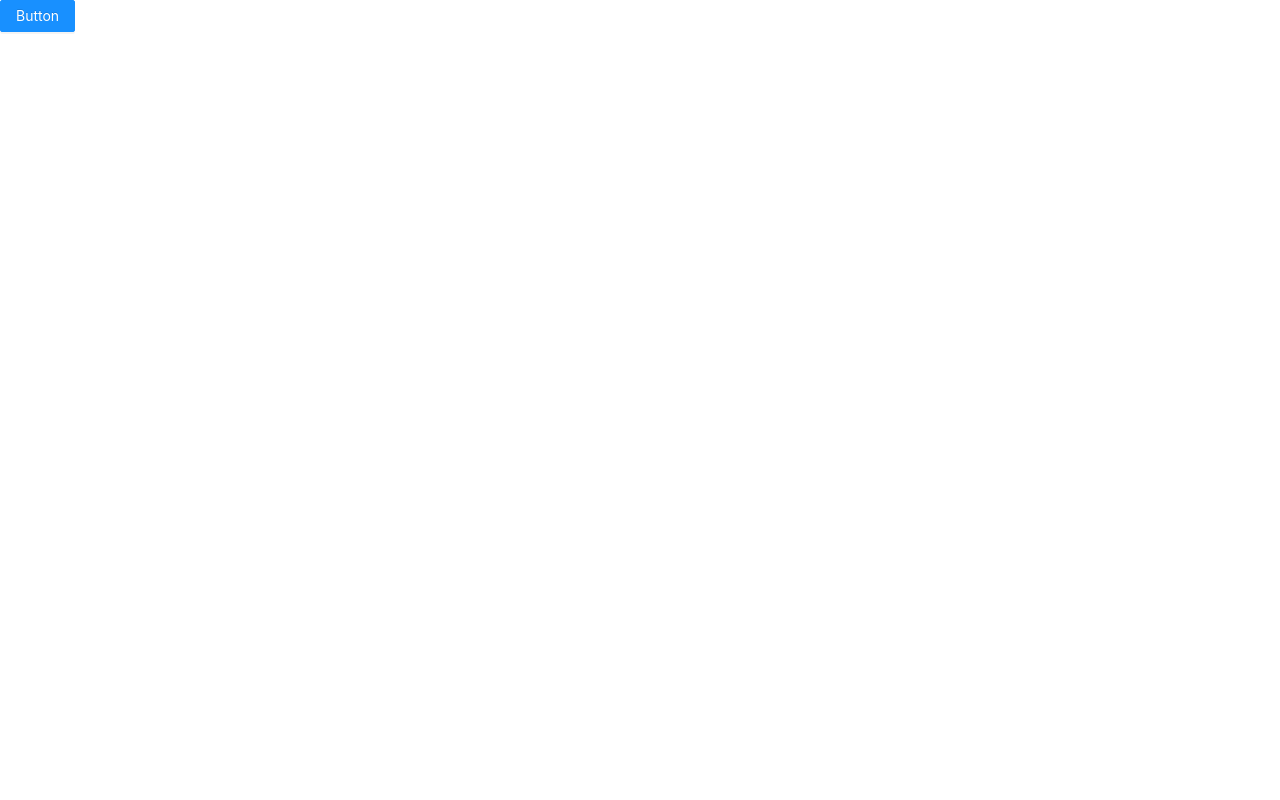
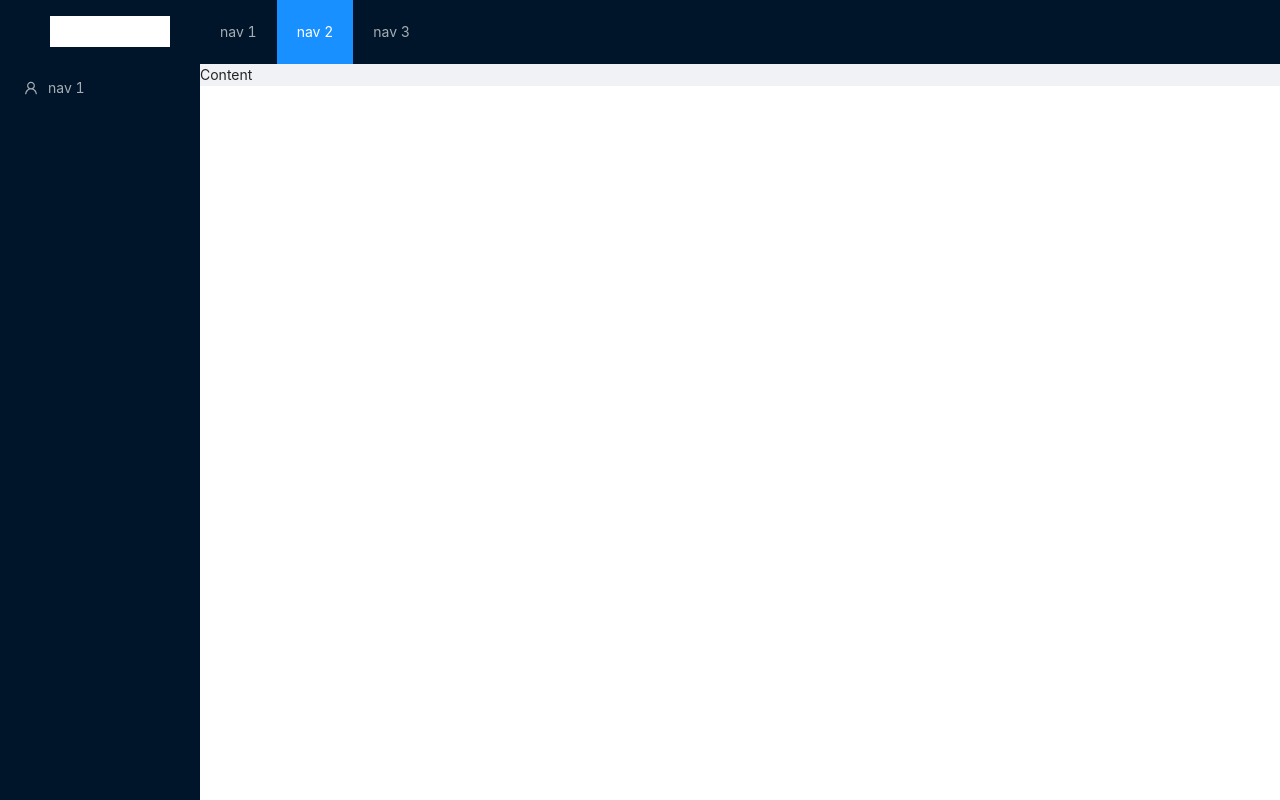
Before and after one commit to barsheshet/fe-infra, a React (Create React App) app: page / in a window 1280 px wide. Built offline with nearby package versions, Linux system fonts and the light colour scheme.

Commit message:
Add basic app layout

```diff
--- a/src/App.js
+++ b/src/App.js
@@ -1,10 +1,56 @@
 import React from 'react';
-import NavBar from './components/NavBar';
+import { Layout, Menu } from 'antd';
+import { UserOutlined } from '@ant-design/icons';
 
+const { Header, Content, Sider } = Layout;
 
 function App() {
   return (
-    <NavBar />
+    <Layout>
+      <Header
+        style={{ position: 'fixed', zIndex: 1, width: '100%' }}
+      >
+        <div
+         style={{
+          width: 120,
+          height: 31,
+          background: 'white',
+          margin: '16px 30px 16px 0',
+          float: 'left'
+         }}
+        />
+        <Menu theme="dark" mode="horizontal" defaultSelectedKeys={['2']}>
+          <Menu.Item key="1">nav 1</Menu.Item>
+          <Menu.Item key="2">nav 2</Menu.Item>
+          <Menu.Item key="3">nav 3</Menu.Item>
+        </Menu>
+      </Header>
+      <Layout>
+        <Sider
+        style={{
+          marginTop: 64,
+          overflow: 'auto',
+          height: '100vh',
+          position: 'fixed',
+          left: 0,
+        }}
+         breakpoint="lg"
+         collapsedWidth="0"
+        >
+        <Menu theme="dark" mode="inline" defaultSelectedKeys={['4']}>
+          <Menu.Item key="1" icon={<UserOutlined />}>
+            nav 1
+          </Menu.Item>
+      </Menu>
+        </Sider>
+        <Content
+          style={{
+            marginLeft: 200 ,
+            marginTop: 64
+          }}
+        >Content</Content>
+      </Layout>
+    </Layout>
   );
 }
 
--- a/src/index.js
+++ b/src/index.js
@@ -5,9 +5,9 @@ import App from './App';
 import * as serviceWorker from './serviceWorker';
 
 ReactDOM.render(
- // <React.StrictMode>
+ <React.StrictMode>
     <App />,
- // </React.StrictMode>,
+ </React.StrictMode>,
   document.getElementById('root')
 );
 
```
